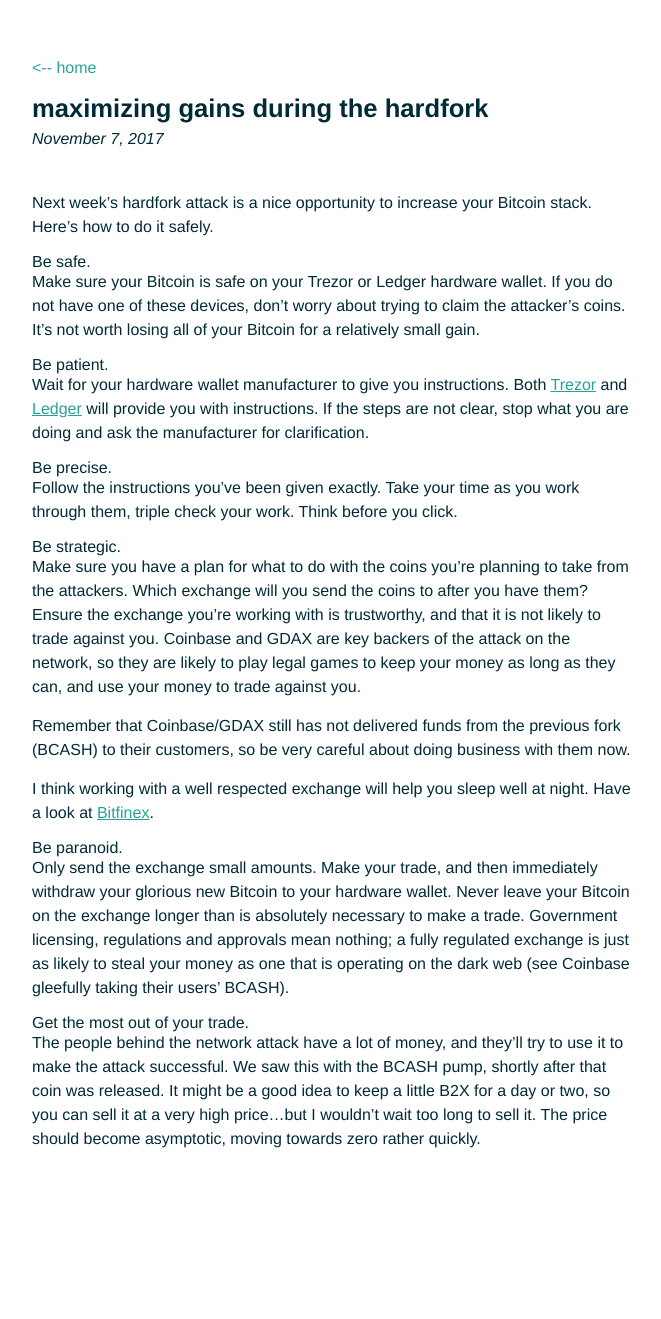
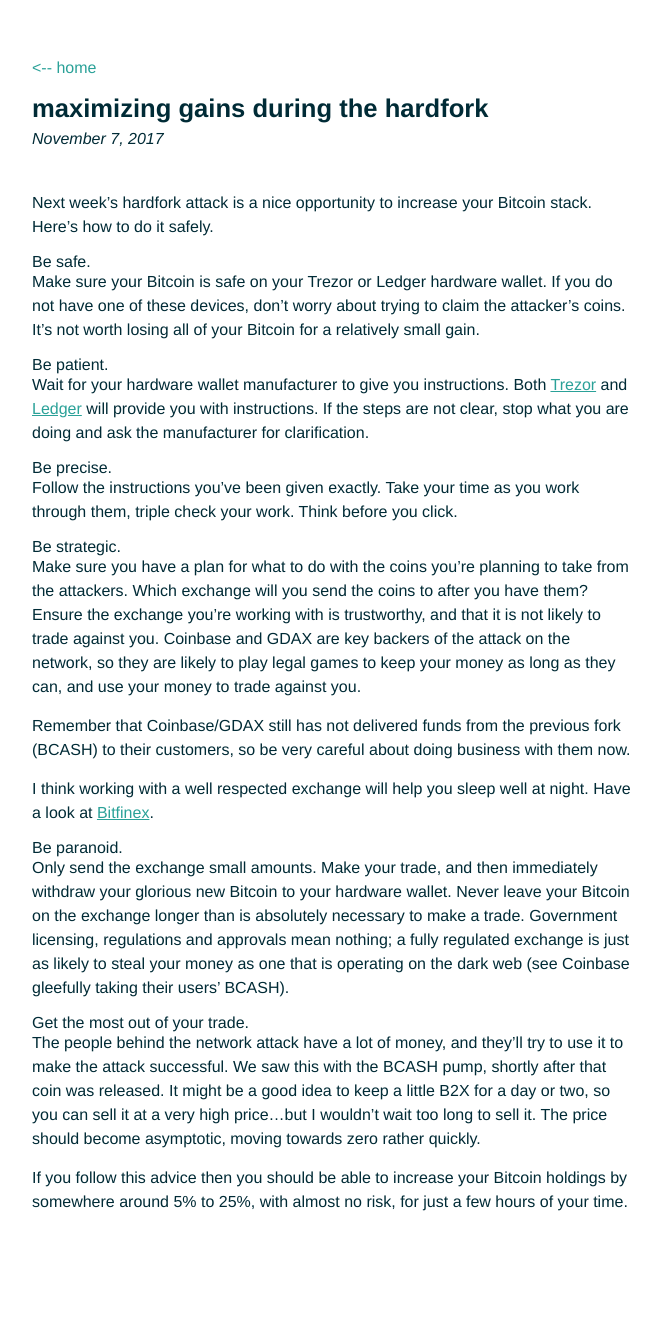
Before and after one commit to rusticbison/website, a Jekyll site: the page built from _posts/2017-11-07-hardfork-approach.md, in a window 1280 px wide. Shown: the whole page, without its empty margins (308-969 px from the left). Built offline with Jekyll 4.4.1, drawn with Linux system fonts in a browser that asks for light colours; before the commit the page ends 1256 px from its top, so only the background shows below that.

Commit message:
new post

```diff
--- a/_posts/2017-11-07-hardfork-approach.md
+++ b/_posts/2017-11-07-hardfork-approach.md
@@ -29,3 +29,5 @@
 
 ## Get the most out of your trade.
 The people behind the network attack have a lot of money, and they'll try to use it to make the attack successful. We saw this with the BCASH pump, shortly after that coin was released. It might be a good idea to keep a little B2X for a day or two, so you can sell it at a very high price...but I wouldn't wait too long to sell it. The price should become asymptotic, moving towards zero rather quickly.
+
+If you follow this advice then you should be able to increase your Bitcoin holdings by somewhere around 5% to 25%, with almost no risk, for just a few hours of your time.
```
